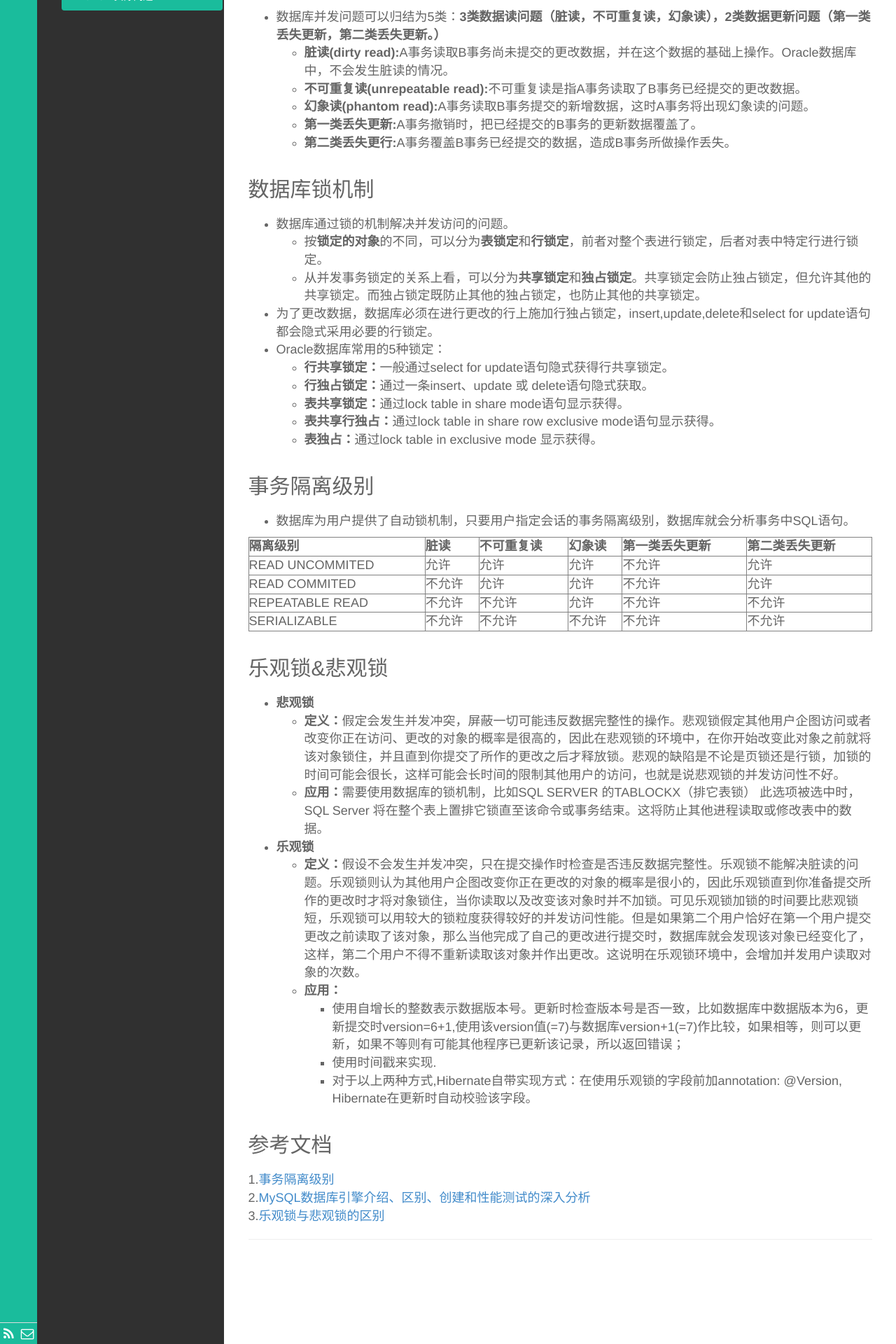
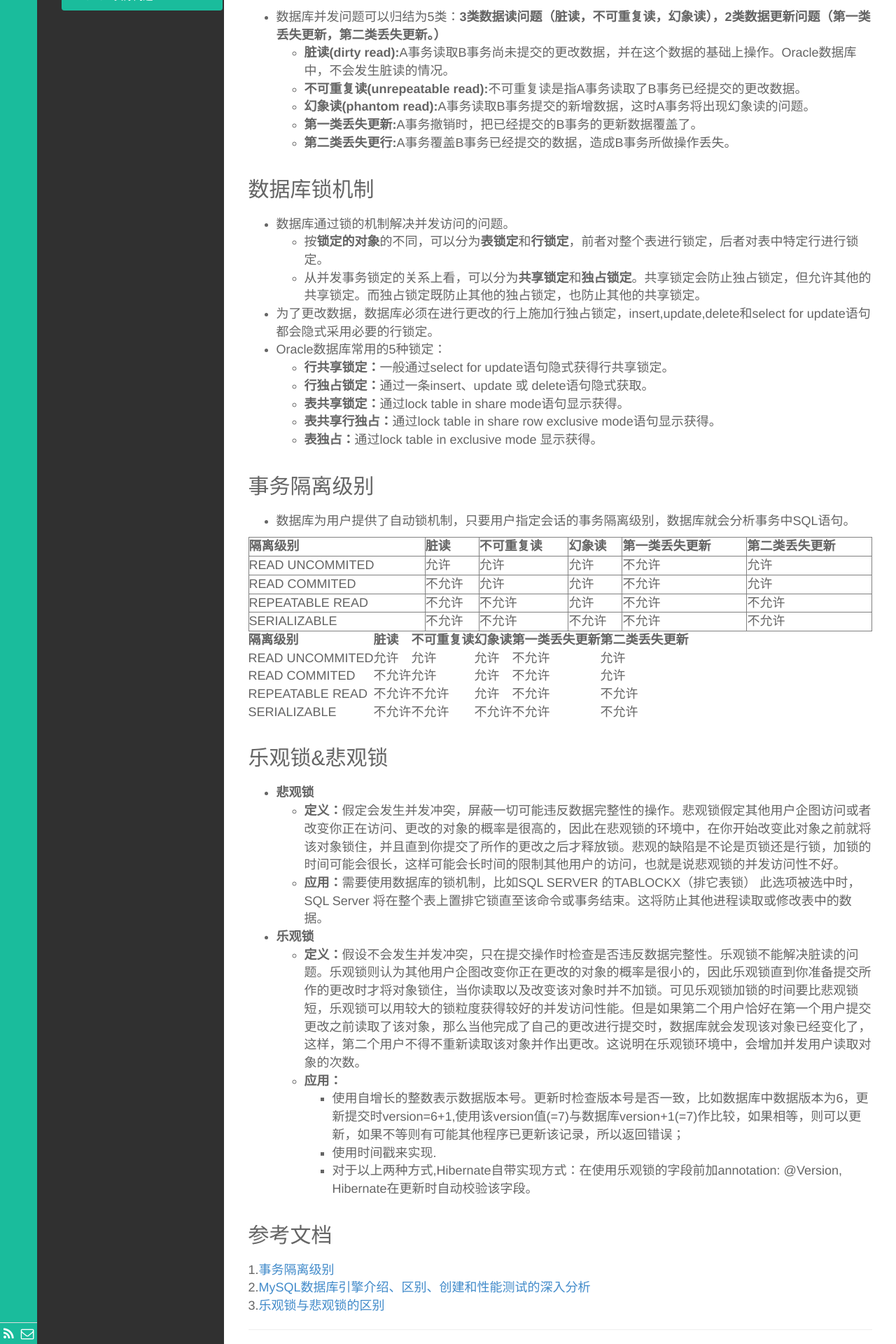
Before and after one commit to demon7452/demon7452.github.io, a Jekyll site: the page built from _posts/技术/2016-03/2016-03-13-学习笔记-数据库.md, in a window 1280 px wide. Shown: the part 1685-3605 px from the top of the page at 70% size. Built offline with Jekyll 4.4.1, drawn with Linux system fonts in a browser that asks for light colours; comment, search, counter and statistics services are not loaded.

Commit message:
test table

```diff
--- a/_posts/技术/2016-03/2016-03-13-学习笔记-数据库.md
+++ b/_posts/技术/2016-03/2016-03-13-学习笔记-数据库.md
@@ -65,6 +65,15 @@ MySQL数据库引擎取决于MySQL在安装的时候是如何被编译的。要
   <tr><td>SERIALIZABLE</td><td>不允许</td><td>不允许</td><td>不允许</td><td>不允许</td><td>不允许</td></tr>
 </table>
 
+
+隔离级别|脏读|不可重复读|幻象读|第一类丢失更新|第二类丢失更新
+---|---|---|---|---|---
+READ UNCOMMITED|允许|允许|允许|不允许|允许
+READ COMMITED|不允许|允许|允许|不允许|允许
+REPEATABLE READ|不允许|不允许|允许|不允许|不允许
+SERIALIZABLE|不允许|不允许|不允许|不允许|不允许
+
+
 ## 乐观锁&悲观锁
 - **悲观锁**
   - **定义：**假定会发生并发冲突，屏蔽一切可能违反数据完整性的操作。悲观锁假定其他用户企图访问或者改变你正在访问、更改的对象的概率是很高的，因此在悲观锁的环境中，在你开始改变此对象之前就将该对象锁住，并且直到你提交了所作的更改之后才释放锁。悲观的缺陷是不论是页锁还是行锁，加锁的时间可能会很长，这样可能会长时间的限制其他用户的访问，也就是说悲观锁的并发访问性不好。
```
